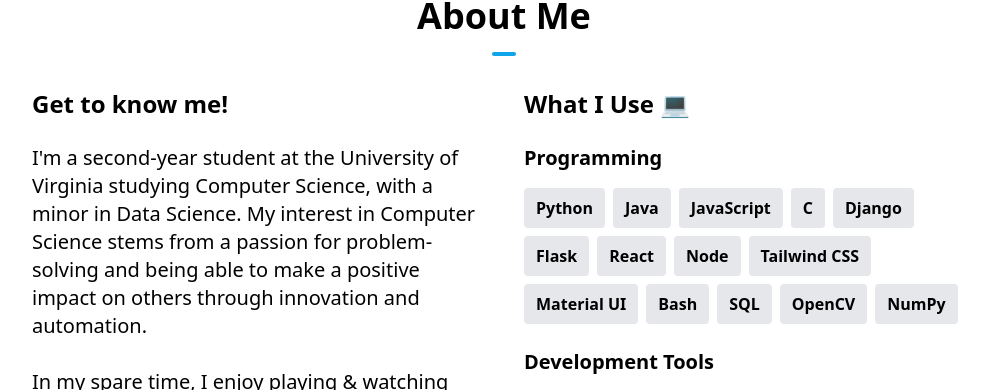
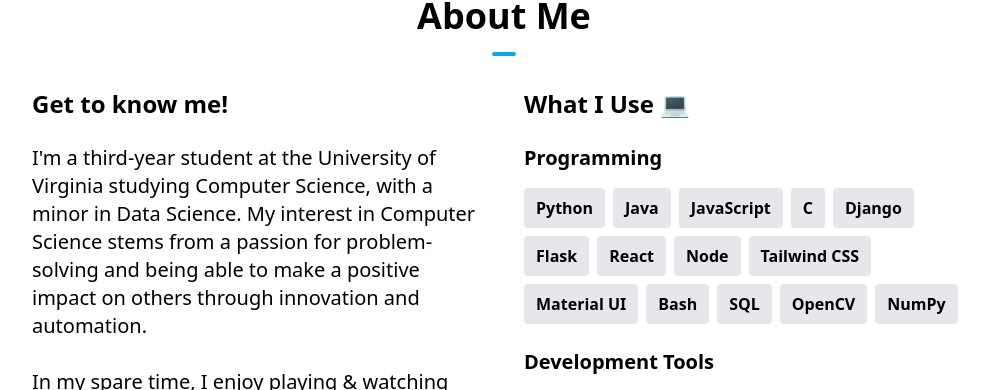
Before and after one commit to Jonuhthan/portfolio-website-v2, a Next.js app: page / in a window 1280 px wide. Shown: the part 1028-1418 px from the top of the page, without its empty margins (136-1125 px from the left). Built offline with nearby package versions, Linux system fonts and the light colour scheme.

Commit message:
Update year

```diff
--- a/components/About.tsx
+++ b/components/About.tsx
@@ -41,7 +41,7 @@ const About = () => {
             </h1>
             <div className='text-xl'>
               <p>
-                I&#39;m a second-year student at the University of Virginia studying Computer Science, with a minor in Data Science.
+                I&#39;m a third-year student at the University of Virginia studying Computer Science, with a minor in Data Science.
                 My interest in Computer Science stems from a passion for problem-solving and being able to make a positive impact on others through innovation and automation.
 
               </p>
```
